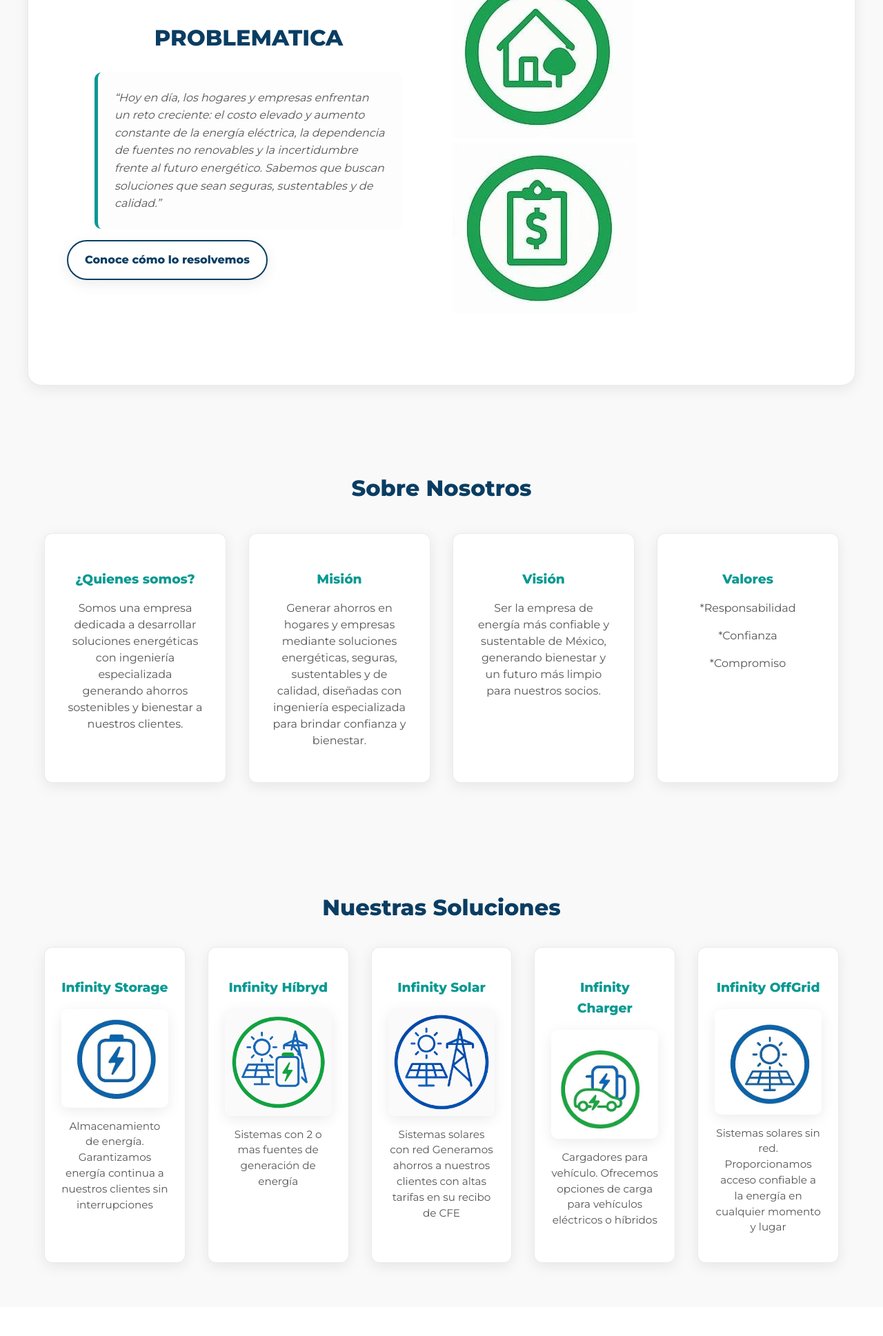
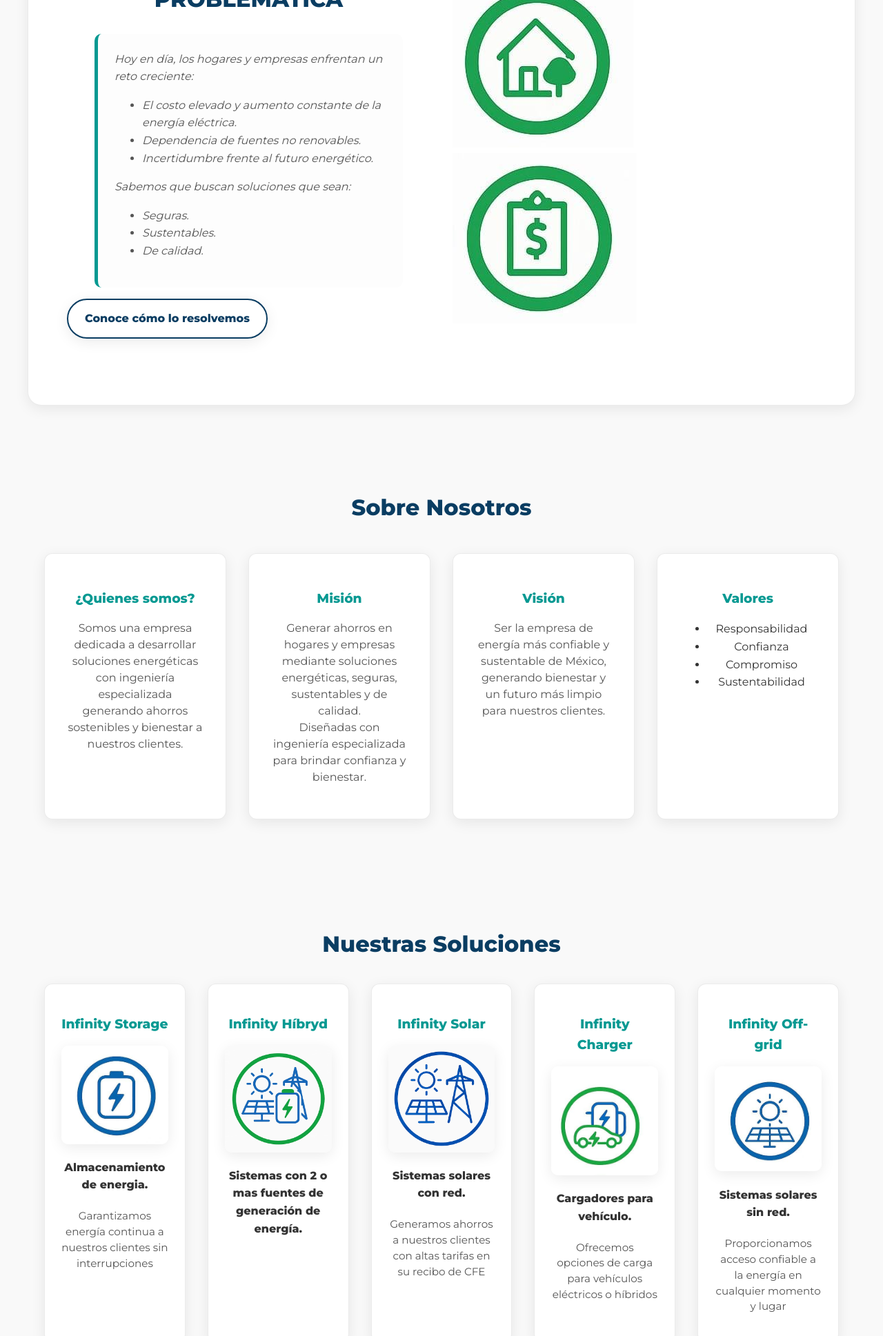
Before and after one commit to JuanGuz-Dev/pruebasInfinityEnergy, a plain HTML site: page index.html in a window 1280 px wide. Shown: the part 905-2842 px from the top of the page at 69% size. Drawn offline with Linux system fonts and the light colour scheme.

Commit message:
cambios en textos

```diff
--- a/index.html
+++ b/index.html
@@ -41,10 +41,18 @@
         <div class="col text-col">
           <h2 class="reveal">PROBLEMATICA</h2>
           <blockquote class="quote reveal delay-1">
-            “Hoy en día, los hogares y empresas enfrentan un reto creciente: el costo elevado y aumento
-            constante de la energía eléctrica, la dependencia de fuentes no renovables y la incertidumbre
-            frente al futuro energético. Sabemos que buscan soluciones que sean seguras, sustentables y de
-            calidad.”
+            Hoy en día, los hogares y empresas enfrentan un reto creciente:
+            <ul>
+              <li>El costo elevado y aumento constante de la energía eléctrica.</li>
+              <li>Dependencia de fuentes no renovables.</li>
+              <li>Incertidumbre frente al futuro energético.</li>
+            </ul>
+            Sabemos que buscan soluciones que sean:
+            <ul>
+              <li>Seguras.</li>
+              <li>Sustentables.</li>
+              <li>De calidad.</li>
+            </ul>
           </blockquote>
           <a class="btn btn-outline reveal delay-2" href="#soluciones">Conoce cómo lo resolvemos</a>
         </div>
@@ -59,7 +67,7 @@
     </section>
 
       <!-- Sobre nosotros -->
-    <section id="sobre" class="section">
+    <section id="sobre" class="section ">
       <div class="container">
         <h2 class="reveal">Sobre Nosotros</h2>
 
@@ -71,17 +79,23 @@
           </div>
           <div class="sobre-item reveal delay-1">
             <h3>Misión</h3>
-            <p> Generar ahorros en hogares y empresas mediante soluciones energéticas, seguras, sustentables y de calidad, diseñadas con ingeniería especializada para brindar confianza y bienestar.</p>
+            <p> Generar ahorros en hogares y empresas mediante soluciones energéticas, seguras, sustentables y de calidad.
+                <br>
+                Diseñadas con ingeniería especializada para brindar confianza y bienestar.
+            </p>
           </div>
           <div class="sobre-item reveal delay-2">
             <h3>Visión</h3>
-            <p> Ser la empresa de energía más confiable y sustentable de México, generando bienestar y un futuro más limpio para nuestros socios.</p>
+            <p> Ser la empresa de energía más confiable y sustentable de México, generando bienestar y un futuro más limpio para nuestros clientes.</p>
           </div>
           <div class="sobre-item reveal delay-3">
             <h3>Valores</h3>
-            <p> *Responsabilidad </p>
-            <p> *Confianza </p>
-            <p> *Compromiso</p>
+            <ul>
+              <li>Responsabilidad</li>
+              <li>Confianza</li>
+              <li>Compromiso</li>
+              <li>Sustentabilidad</li>
+            </ul>
           </div>
         </div>
       </div>
@@ -97,7 +111,8 @@
             <a href="#storRef">
               <img src="imagenes/storage_ic.jpeg" alt="Infinity Storage" class="solucion-img">
             </a>
-            <p> Almacenamiento de energía. Garantizamos energía continua a nuestros clientes sin interrupciones
+            <h4>Almacenamiento de energia.</h4>
+            <p> Garantizamos energía continua a nuestros clientes sin interrupciones
             </p>
           </div>
 
@@ -106,7 +121,7 @@
             <a href="#hibRef">
               <img src="imagenes/hibryd_ic.jpeg" alt="Infinity Híbrido" class="solucion-img">
             </a>
-            <p> Sistemas con 2 o mas fuentes de generación de energía        </p>
+            <h4>Sistemas con 2 o mas fuentes de generación de energía.</h4>
           </div>
 
           <div class="solucion-item reveal delay-3">
@@ -114,7 +129,8 @@
             <a href="#solRef">
               <img src="imagenes/solar_ic.jpeg" alt="Infinity Solar" class="solucion-img">
             </a>
-            <p> Sistemas solares con red Generamos ahorros a nuestros clientes con altas tarifas en su recibo de CFE </p>
+            <h4>Sistemas solares con red.</h4>
+            <p>  Generamos ahorros a nuestros clientes con altas tarifas en su recibo de CFE </p>
           </div>
 
           <div class="solucion-item reveal delay-2">
@@ -122,15 +138,17 @@
             <a href="#charRef">
               <img src="imagenes/charger_ic.jpeg" alt="Infinity Charger" class="solucion-img">
             </a>
-            <p> Cargadores para vehículo. Ofrecemos opciones de carga para vehículos eléctricos o híbridos </p>
+            <h4>Cargadores para vehículo.</h4>
+            <p>  Ofrecemos opciones de carga para vehículos eléctricos o híbridos </p>
           </div>
 
           <div class="solucion-item reveal delay-4">
-            <h3>Infinity OffGrid</h3>
+            <h3>Infinity Off-grid</h3>
             <a href="#offRef">
               <img src="imagenes/offgrid_ic.jpeg" alt="Infinity OffGrid" class="solucion-img">
             </a>
-            <p> Sistemas solares sin red. Proporcionamos acceso confiable a la energía en cualquier momento y lugar </p>
+            <h4>Sistemas solares sin red. </h4>
+            <p> Proporcionamos acceso confiable a la energía en cualquier momento y lugar </p>
           </div>
         </div>
       </div>
@@ -153,6 +171,8 @@
             <br><br>
             En <b> Infinity Energy </b>  desarrollamos tu sistema de respaldo de baterías para que tu hogar o empresa
             tenga energía eléctrica sin interrupciones.
+            <br> <br>
+            <b> El respaldo que protege todo lo que te importa. </b>
           </p>
         </div>
       </div>
@@ -172,6 +192,8 @@
             en híbrido, integrando un respaldo de baterías que te
             garantiza energía continua, incluso cuando la red eléctrica
             falla.
+            <br><br>
+            <b> Con infinity Energy no importa la fuente de energía, tu tranquilidad será infinita. </b>
           </p>
         </div>
         <div class="col">
@@ -198,7 +220,7 @@
             más alta calidad y total compatibilidad para hogares y
             empresas.
             <br><br>
-            Conduce el futuro. Cárgalo con Infinity Energy.
+            <b> Conduce el futuro, cárgalo con Infinity Energy. </b>
           </p>
         </div>
       </div>
@@ -216,12 +238,11 @@
             <br><br>
             En <b> Infinity Energy </b> analizamos tu recibo de CFE y diseñamos
             la solución solar más inteligente, con tecnología confiable y
-            garantías sólidas para que pagues lo mínimo posible según
-            tu tarifa, durante los siguientes 25 años.
+            garantías sólidas para que pagues lo mínimo de acuerdo a tu tarifa durante los siguientes 25 años.
             <br><br>
-            Con nuestros sistemas solares, ahorras mensualmente,
-            generas tu propia energía limpia y contribuyes a un futuro
-            más verde.
+            Con tu sistema solar, ahorras mensualmente, generas tu propia energía y contribuyes a un futuro más sustentable.
+            <br><br>
+            <b> Tu energía, tu ahorro, tu futuro. </b>
           </p>
         </div>
         <div class="col">
@@ -237,19 +258,21 @@
           <img src="imagenes/offgrid.jpeg" alt="Infinity OffGrid" class="solution-img">
         </div>
         <div class="col">
-          <h3>Infinity OffGrid</h3>
+          <h3>Infinity Off-grid</h3>
           <p> ¿En el sitio donde te encuentras no cuenta con red de energía eléctrica?
             <br>
-            ¿quieres independizarte de CFE?
+            ¿Quieres independizarte de CFE?
           </p>
           <p>
             En <b> Infinity Energy </b>diseñamos y desarrollamos proyectos de
             sistemas solares aislados que te brindan energía en
             cualquier lugar y en todo momento.
-            Genera tu propia energía de manera limpia, confiable y
-            sustentable, sin depender de la red.
+            <br><br>
+            Genera tu propia energía de manera limpia, confiable y sustentable, sin depender de la red.
+            <br><br>
+            <b> Tu eliges el lugar y el momento, Infinity Energy te brinda la energía. </b>
           </p>
-          <p> Genera tu propia energía de manera limpia, confiable y sustentable, sin depender de la red. </p>
+
         </div>
       </div>
     </section>
```
